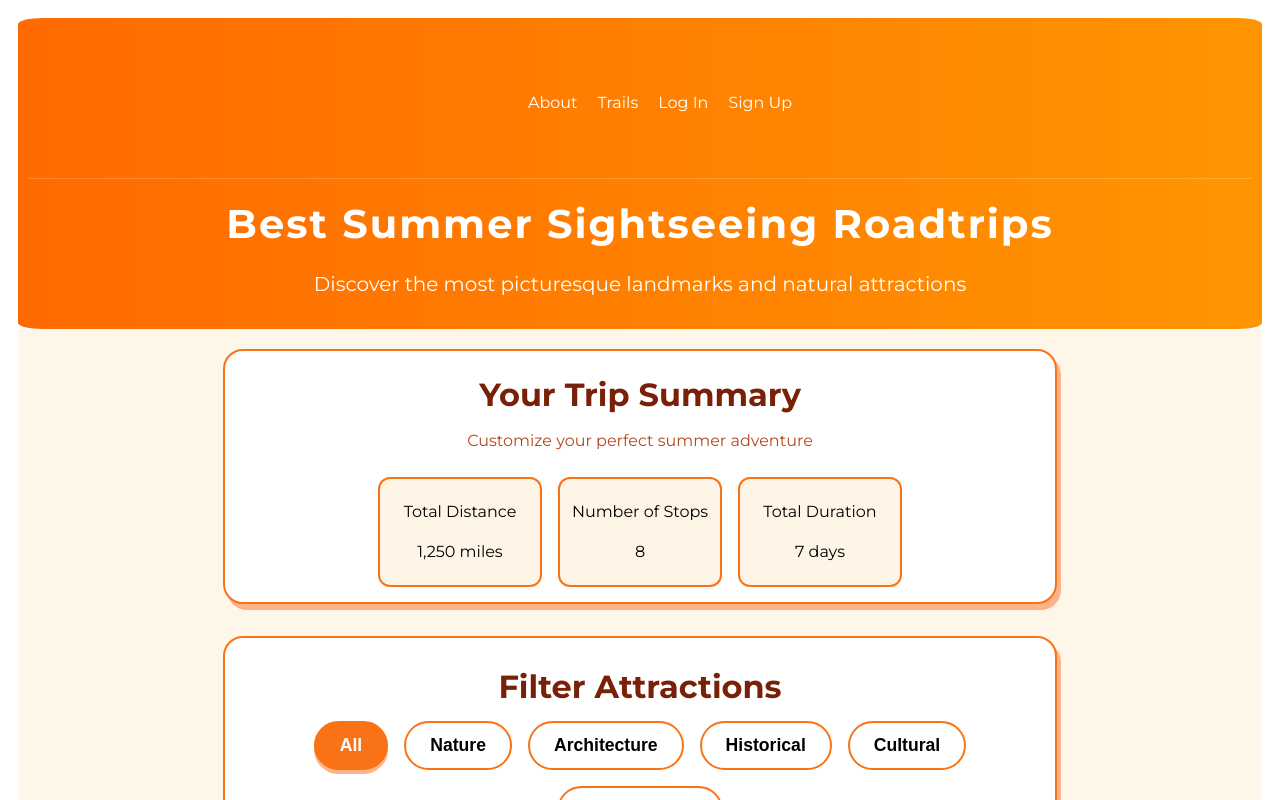
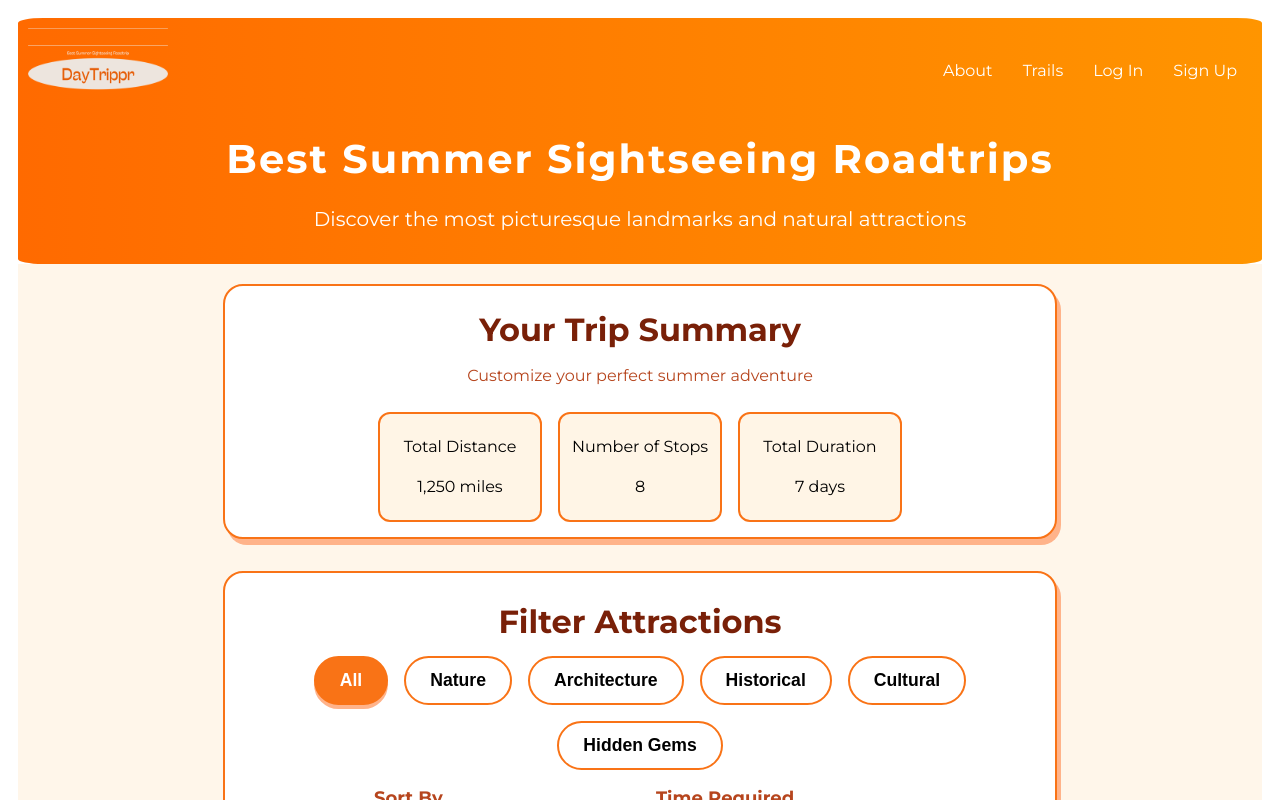
Before and after one commit to ValTsan/dcm-july-codejam, a React (Vite) app: page / in a window 1280 px wide. Shown: the top 800 px of the page. Built offline with nearby package versions, Linux system fonts and the light colour scheme.

Commit message:
basic navbar push

```diff
--- a/src/components/Header/Header.css
+++ b/src/components/Header/Header.css
@@ -13,13 +13,8 @@
 
 .header__navbar {
   display: flex;
-  flex-wrap: wrap;
-  justify-content: center;
-  align-items: center;
-  padding: 0;
-  border-bottom: 1px solid rgba(255, 255, 255, 0.2);
+  justify-content: space-between;
   width: 100%;
-  height: 150px;
   gap: 12px;
 }
 
@@ -34,20 +29,23 @@
   justify-content: center;
 }
 
-.header__logo {
-  background-image: url(../images/BSRT.png);
+.header__nav-logo {
+  max-width: 140px;
+  max-height: 100px;
 }
 
 .header__nav {
   display: flex;
-  justify-content: space-evenly;
+  justify-content: flex-end;
   list-style: none;
 }
 
 .header__nav-list {
   cursor: pointer;
   padding: 10px;
+  margin: 5px;
 }
+
 .header__subtitle {
   font-family: "Montserrat";
   font-size: 20px;
--- a/src/components/Header/Header.jsx
+++ b/src/components/Header/Header.jsx
@@ -1,14 +1,17 @@
 import "./Header.css";
-import Logo from "../../../public/logo.svg";
+import Logo from "../../../public/header-logo.png";
 
 const Header = () => {
   return (
     <header className="header">
       <div className="header__navbar">
+        <img className="header__nav-logo" src={Logo}></img>
         <ul className="header__nav">
           <li className="header__nav-list">About</li>
+          {/* separate pages for about and trails, trails can be a dead link if needed */}
           <li className="header__nav-list">Trails</li>
           <li className="header__nav-list">Log In</li>
+          {/* implementing a modal pop up for both log in and sign up */}
           <li className="header__nav-list">Sign Up</li>
         </ul>
       </div>
```
Also changed, not shown: images/BSRT.png (deleted), public/header-logo.png (added).
